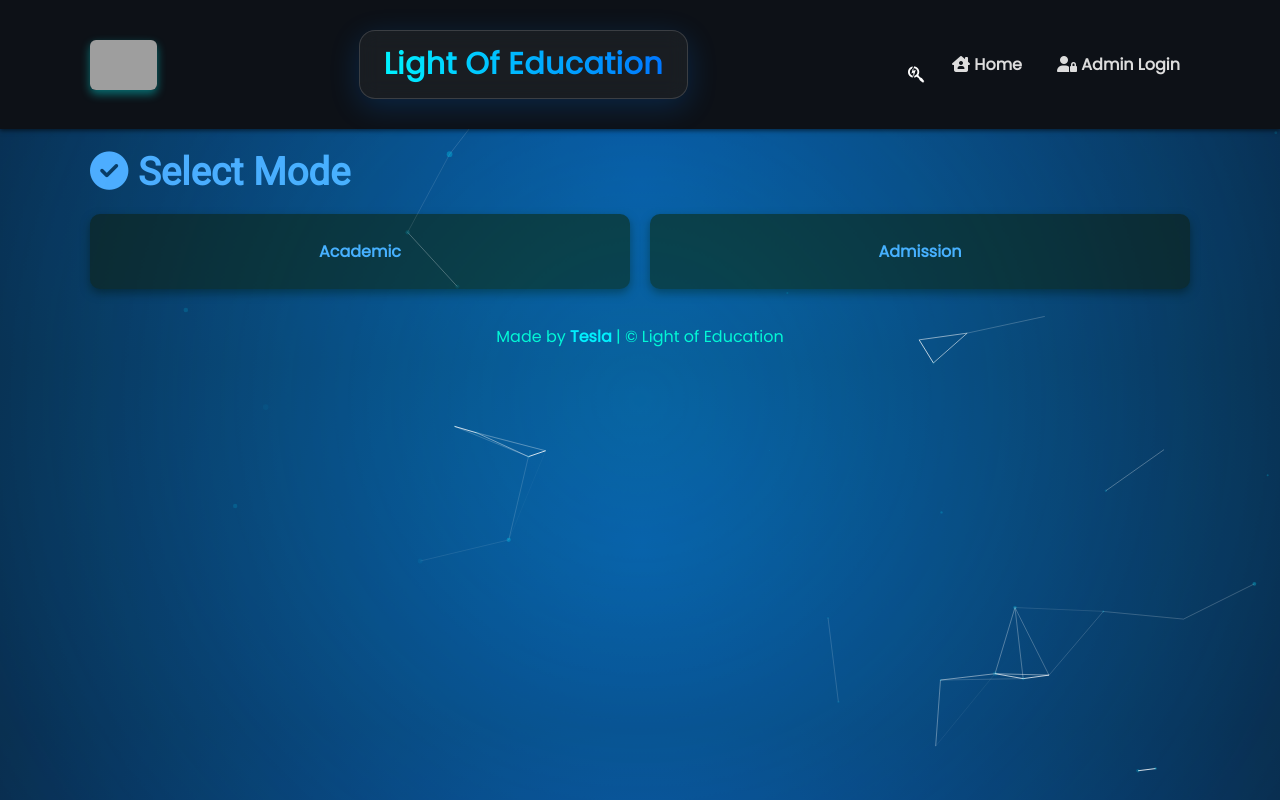
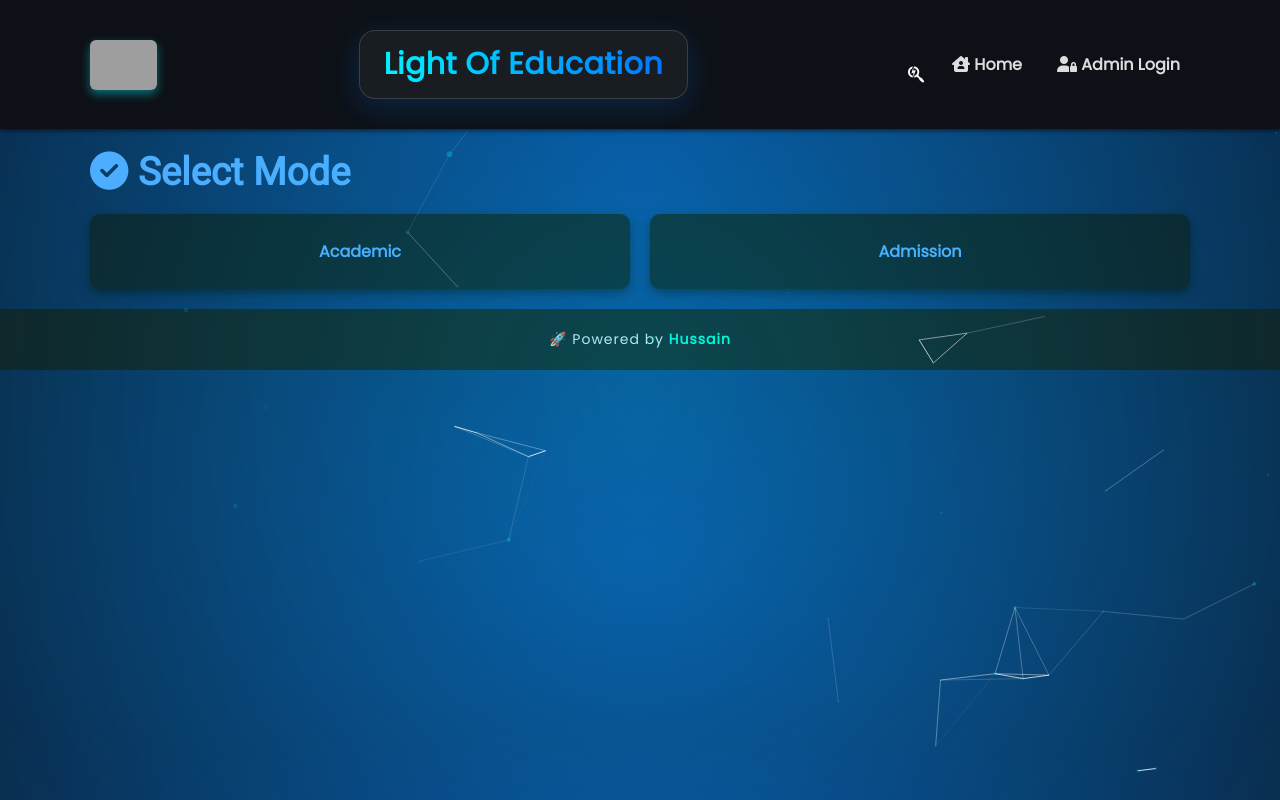
Before and after one commit to Hussain90L/LightofEducation24, a Flask app: page / in a window 1280 px wide. Run offline with Flask 3, Linux system fonts and the light colour scheme; some libraries are stand-ins or nearby versions; grey boxes are pictures that could not be loaded.

Commit message:
Update base.html

```diff
--- a/templates/base.html
+++ b/templates/base.html
@@ -57,9 +57,9 @@
     {% endwith %}
     {% block content %}{% endblock %}
   </main>
-      <footer>
-        Made by <strong>Tesla</strong> | &copy; Light of Education
-    </footer>
+       <footer style="text-align:center; padding:20px; background:#111; color:#eee; font-size:14px; letter-spacing:1px;">
+  🚀 Powered by <span style="color:#00ffcc; font-weight:bold;">Hussain</span>
+</footer>
   <script src="https://cdn.jsdelivr.net/npm/particles.js@2.0.0/particles.min.js"></script>
   <script>
     const hamburger = document.getElementById('hamburger');
```
